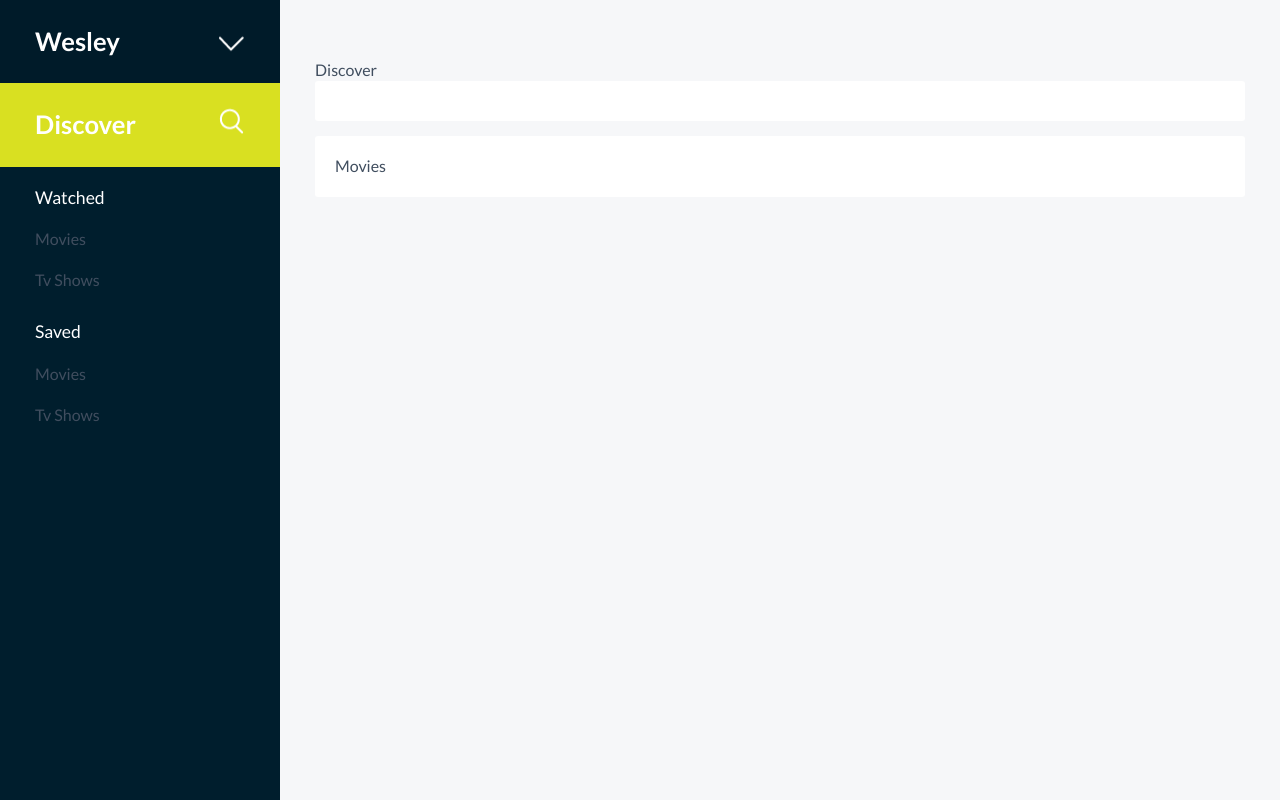
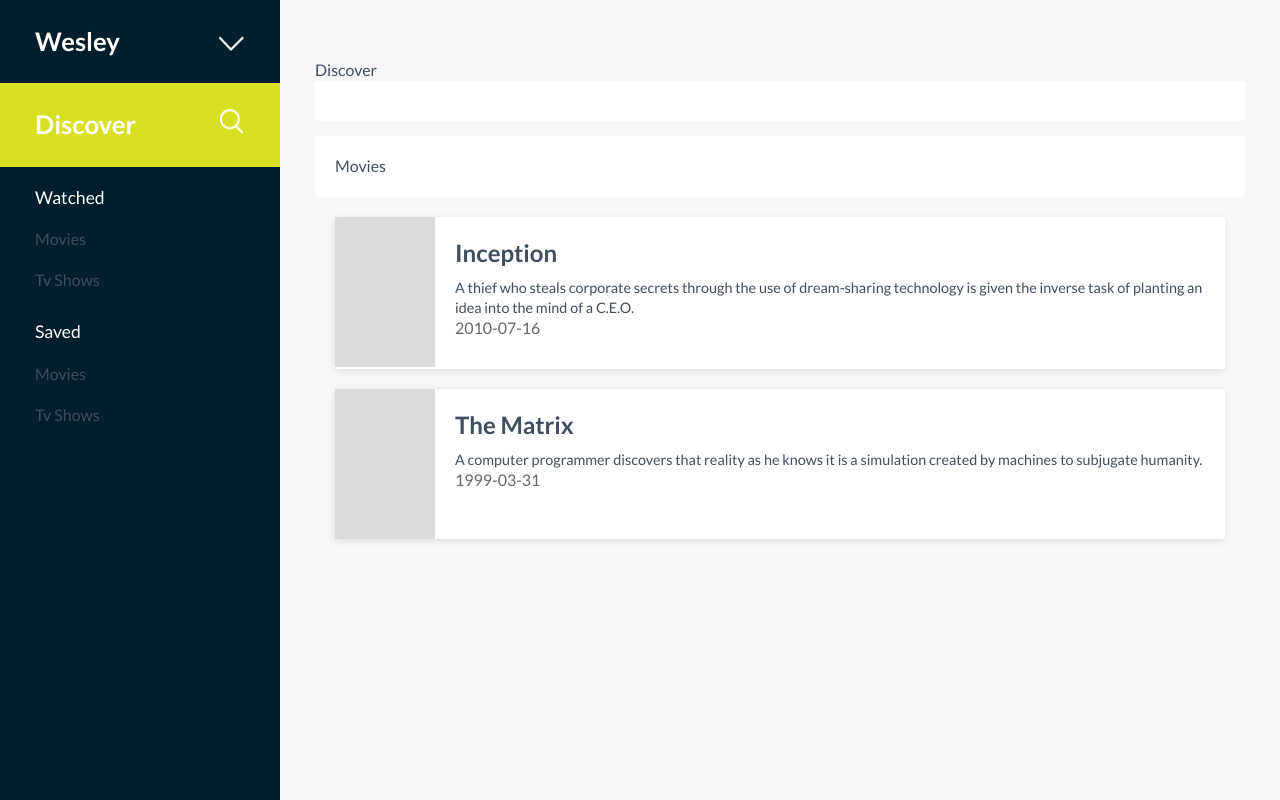
Before and after one commit to omaomach/cord-front-end-challenge, a React (Create React App) app: page /discover in a window 1280 px wide. Built offline with nearby package versions, Linux system fonts and the light colour scheme.

Commit message:
feat: dummy movie list

```diff
--- a/src/components/movieitem/index.tsx
+++ b/src/components/movieitem/index.tsx
@@ -1,29 +1,68 @@
 import React from "react";
-import styled from 'styled-components';
+import styled from "styled-components";
 
-export default function MovieItem () {
+type MovieItemProps = {
+  title: string;
+  releaseDate: string;
+  overview: string;
+};
 
+export default function MovieItem({
+  title,
+  releaseDate,
+  overview,
+}: MovieItemProps) {
   return (
-    // The MovieItemWrapper must be linked to the movie details popup
     <MovieItemWrapper>
       <LeftCont>
+        {/* Placeholder for movie poster */}
+        <PosterPlaceholder />
       </LeftCont>
       <RightCont>
+        <Title>{title}</Title>
+        <Overview>{overview}</Overview>
+        <ReleaseDate>{releaseDate}</ReleaseDate>
       </RightCont>
     </MovieItemWrapper>
-  )
+  );
 }
 
 const MovieItemWrapper = styled.div`
   position: relative;
   background-color: white;
   border-radius: 3px;
-`
+  display: flex;
+  margin-bottom: 20px;
+  box-shadow: 0 2px 8px rgba(0, 0, 0, 0.1);
+`;
 
 const LeftCont = styled.div`
-  display: inline-block;
-`
+  flex: 0 0 100px;
+`;
 
 const RightCont = styled.div`
-  display: inline-block;
-`
+  flex: 1;
+  padding: 20px;
+`;
+
+const PosterPlaceholder = styled.div`
+  width: 100px;
+  height: 150px;
+  background-color: #dbdbdb;
+`;
+
+const Title = styled.h2`
+  margin: 0 0 10px 0;
+  font-size: 1.5em;
+`;
+
+const ReleaseDate = styled.p`
+  margin: 0 0 10px 0;
+  color: #666;
+`;
+
+const Overview = styled.p`
+  margin: 0;
+  font-size: 0.9em;
+  line-height: 1.4;
+`;
--- a/src/components/movielist/index.tsx
+++ b/src/components/movielist/index.tsx
@@ -7,21 +7,45 @@ import MovieItem from "../movieitem";
 import { Movie } from "../../types/movies";
 import { Genre } from "../../types/movies";
 
-// Add types for the props of 'MovieList'
 type MovieListProps = {
-  // movies, genres
   movies: Movie[];
   genres: Genre[];
 };
 
-export default function MovieList({}: MovieListProps) {
+export default function MovieList({ movies, genres }: MovieListProps) {
+  // Dummy data for demonstration
+  const dummyMovies = [
+    {
+      id: 1,
+      title: "Inception",
+      releaseDate: "2010-07-16",
+      overview:
+        "A thief who steals corporate secrets through the use of dream-sharing technology is given the inverse task of planting an idea into the mind of a C.E.O.",
+    },
+    {
+      id: 2,
+      title: "The Matrix",
+      releaseDate: "1999-03-31",
+      overview:
+        "A computer programmer discovers that reality as he knows it is a simulation created by machines to subjugate humanity.",
+    },
+  ];
+
   return (
     <MoviesWrapper>
-      {/* Finish the MovieItem component and use it here to display the movie results */}
+      {dummyMovies.map((movie) => (
+        <MovieItem
+          key={movie.id}
+          title={movie.title}
+          releaseDate={movie.releaseDate}
+          overview={movie.overview}
+        />
+      ))}
     </MoviesWrapper>
   );
 }
 
 const MoviesWrapper = styled.div`
   position: relative;
+  padding: 20px;
 `;
--- a/src/components/sidenavbar/index.tsx
+++ b/src/components/sidenavbar/index.tsx
@@ -30,9 +30,8 @@ export default function SideNavBar() {
   return (
     <SideNavBarCont isVisible={isVisible}>
       <SideNavMainLink
-        className="menu_nav_link main_nav_link"
+        className="menu_nav_link main_nav_link home-link"
         to="/"
-        activeClassName="active"
         exact
       >
         Wesley
@@ -40,11 +39,7 @@ export default function SideNavBar() {
           <img src={Arrow} alt="Arrow" />
         </NavIcon>
       </SideNavMainLink>
-      <SideNavMainLink
-        className="menu_nav_link"
-        to="/discover"
-        activeClassName="active"
-      >
+      <SideNavMainLink className="menu_nav_link" to="/discover">
         Discover
         <NavIcon search>
           <img src={SearchWhite} alt="Search" />
@@ -102,6 +97,10 @@ const SideNavMainLink = styled(Link)`
   &.active {
     background-color: ${colors.primaryColor};
   }
+
+  &.home-link {
+    background-color: ${colors.sideNavBar};
+  }
 `;
 
 const NavIcon = styled.div<NavIconProps>`
--- a/src/types/movies.ts
+++ b/src/types/movies.ts
@@ -3,10 +3,9 @@ export type Movie = {
   title: string;
   genre: string[];
   image: string;
-  description: string;
+  overview: string;
   rating: number;
-  released: string;
-  // Add other movie properties as needed
+  releaseDate: string;
 };
 
 export type Genre = {
```
